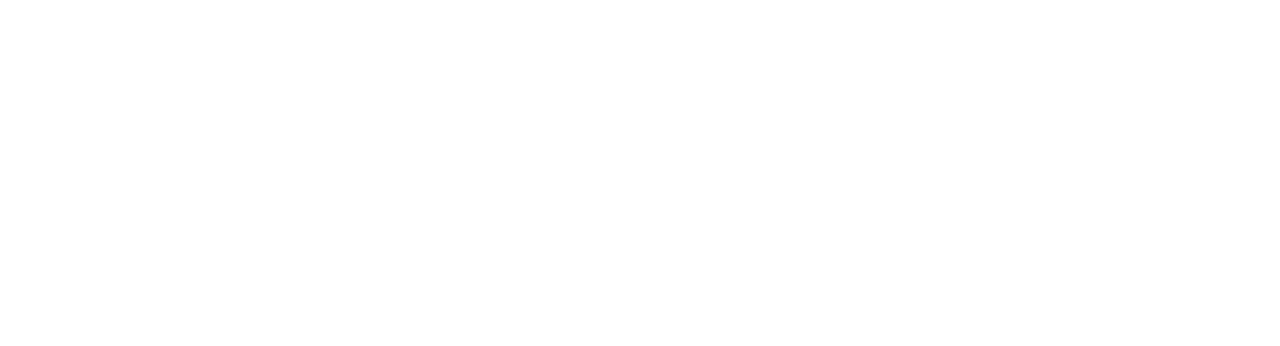
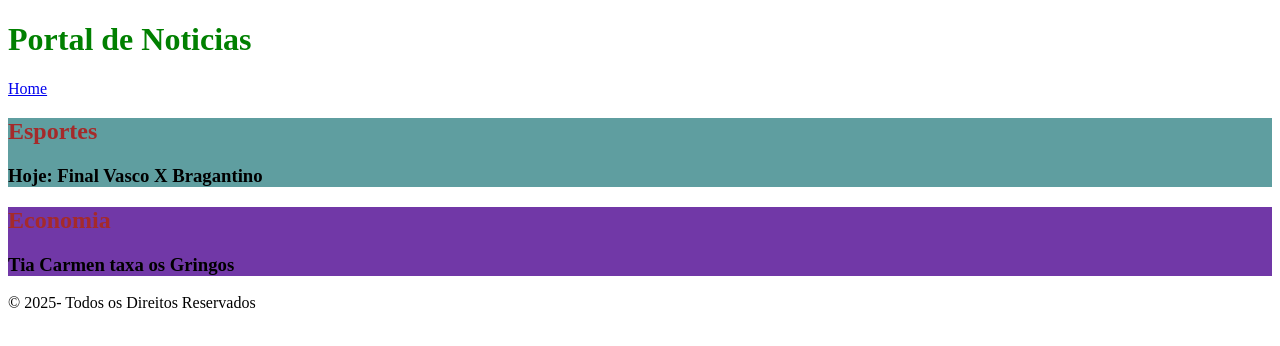
Before and after one commit to ArthurR731/pg_insta, a plain HTML site: page PortalNoticia/index.html in a window 1280 px wide. Drawn offline with Linux system fonts and the light colour scheme.

Commit message:
Update 2

```diff
--- a/PortalNoticia/index.html
+++ b/PortalNoticia/index.html
@@ -4,16 +4,34 @@
     <meta charset="UTF-8">
     <meta name="viewport" content="width=device-width, initial-scale=1.0">
     <title>Meu Portal de Notícias</title>
+    <link rel="stylesheet" type="text/css" href="./style.css">
 </head>
 <body>
+    <h1>Portal de Noticias</h1>
     <header>
-        <div></div>
+        <nav>
+            <a href="./index.html">Home</a>
+        </nav>
     </header>
     <main>
-        <div></div>
+        <div>
+            <section id="sports">
+                <h2>Esportes</h2>
+                <article>
+                    <h3>Hoje: Final Vasco X Bragantino</h3>
+                </article>
+            </section>
+
+            <section id="economy">
+                <h2>Economia</h2>
+                <article>
+                    <h3>Tia Carmen taxa os Gringos</h3>
+                </article>
+            </section>
+        </div>
     </main>
     <footer>
-        <div></div>
+        &copy; 2025- Todos os Direitos Reservados
     </footer>
 </body>
 </html>
--- a/PortalNoticia/style.css
+++ b/PortalNoticia/style.css
@@ -0,0 +1,14 @@
+h1{
+    color: green;
+}
+
+h2{
+    color: brown;
+}
+#economy{
+    background-color: rgb(113, 56, 167);
+
+}
+#sports{
+    background-color: cadetblue;
+}
```
